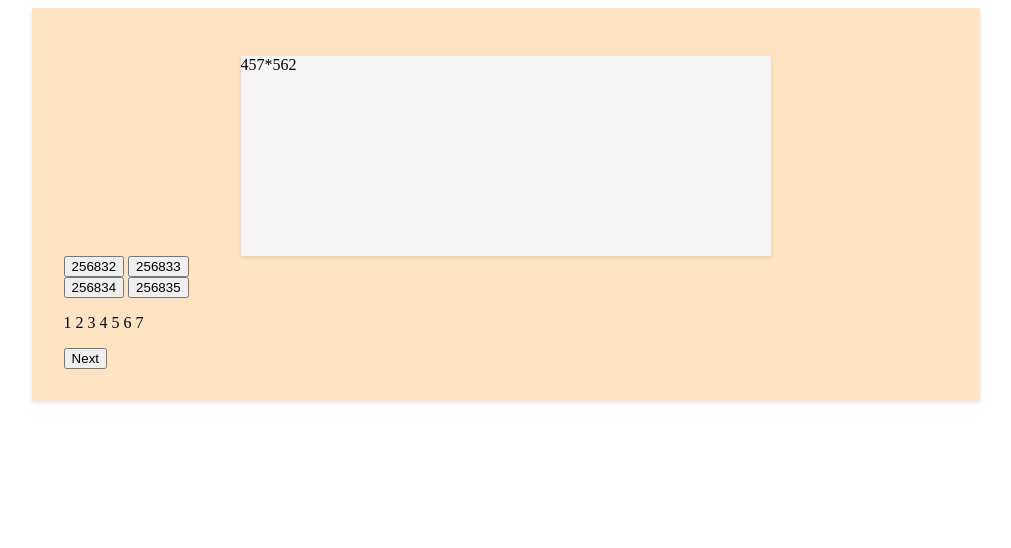
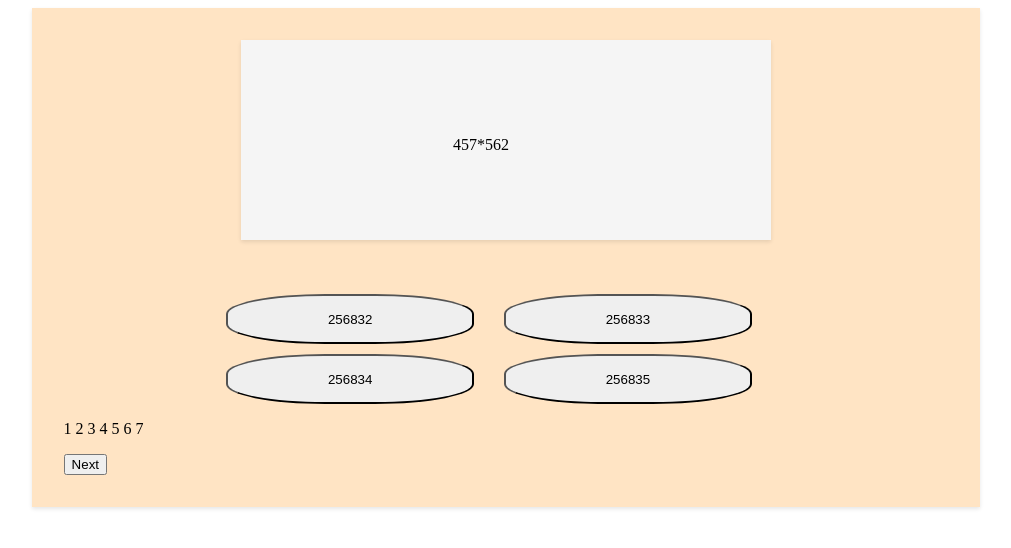
Before and after one commit to NguyenTuongLe/LEARN-GIT, a plain HTML site: page Math/index.html in a window 1280 px wide. Shown: the whole page, without its empty margins (166-1177 px from the left). Drawn offline with Linux system fonts and the light colour scheme.

Commit message:
change css

```diff
--- a/Math/index.css
+++ b/Math/index.css
@@ -5,6 +5,13 @@
     padding: 32px;
     background: #ffe4c4;
     box-shadow: 0 2px 4px rgba(0, 0, 0, 0.1);
+}
+
+#question {
+    text-align: center;
+    position: absolute;
+    top: 40%;
+    left: 40%;
 }
 
 .questionContainer{
@@ -15,8 +22,37 @@
     margin-right: 20%;
     position: relative;
     box-shadow: 0 2px 4px rgba(0, 0, 0, 0.1);
+
 }
 
 .answerContainer{
+    margin-top: 5%;
+    text-align: center;
+    line-height: 15px;
+    width: 70%;
+    margin-right: 15%;
+    margin-left: 15%;
+    display: flex;
+    flex-wrap: wrap;
+}
 
+/* .btnAB {
+    margin-left: 20px;
+    margin-left: 38%;
 }
+
+.btnCD{
+    margin-left: 15px;
+    margin-left: 38%;
+} */
+
+.height {
+    width: 40%;
+    height: 50px;
+   margin-top: 10px;
+   margin-left: 30px;
+   border-radius: 40%;
+}
+.height:hover {
+    background-color: coral;
+}
--- a/Math/index.html
+++ b/Math/index.html
@@ -14,21 +14,21 @@
         </div>
         <div class="answerContainer">
 
-                <!-- <button id="buttonClickA" class="height">Dap an A</button>
+                <button id="buttonClickA" class="height">Dap an A</button>
                 <button id="buttonClickB" class="height">Dap an B</button>
 
 
                 <button id="buttonClickC" class="height">Dap an C</button>
-                <button id="buttonClickD" class="height">Dap an D</button> -->
+                <button id="buttonClickD" class="height">Dap an D</button>
 
-            <div class="btbAB">
+            <!-- <div class="btnAB">
                 <button id="buttonClickA" class="height">Dap an A</button>
                 <button id="buttonClickB" class="height">Dap an B</button>
             </div>
             <div class="btnCD">
                 <button id="buttonClickC" class="height">Dap an C</button>
                 <button id="buttonClickD" class="height">Dap an D</button>
-            </div>
+            </div> -->
         </div>
         <div class="questionList">
             <p>1 2 3 4 5 6 7</p>
```
